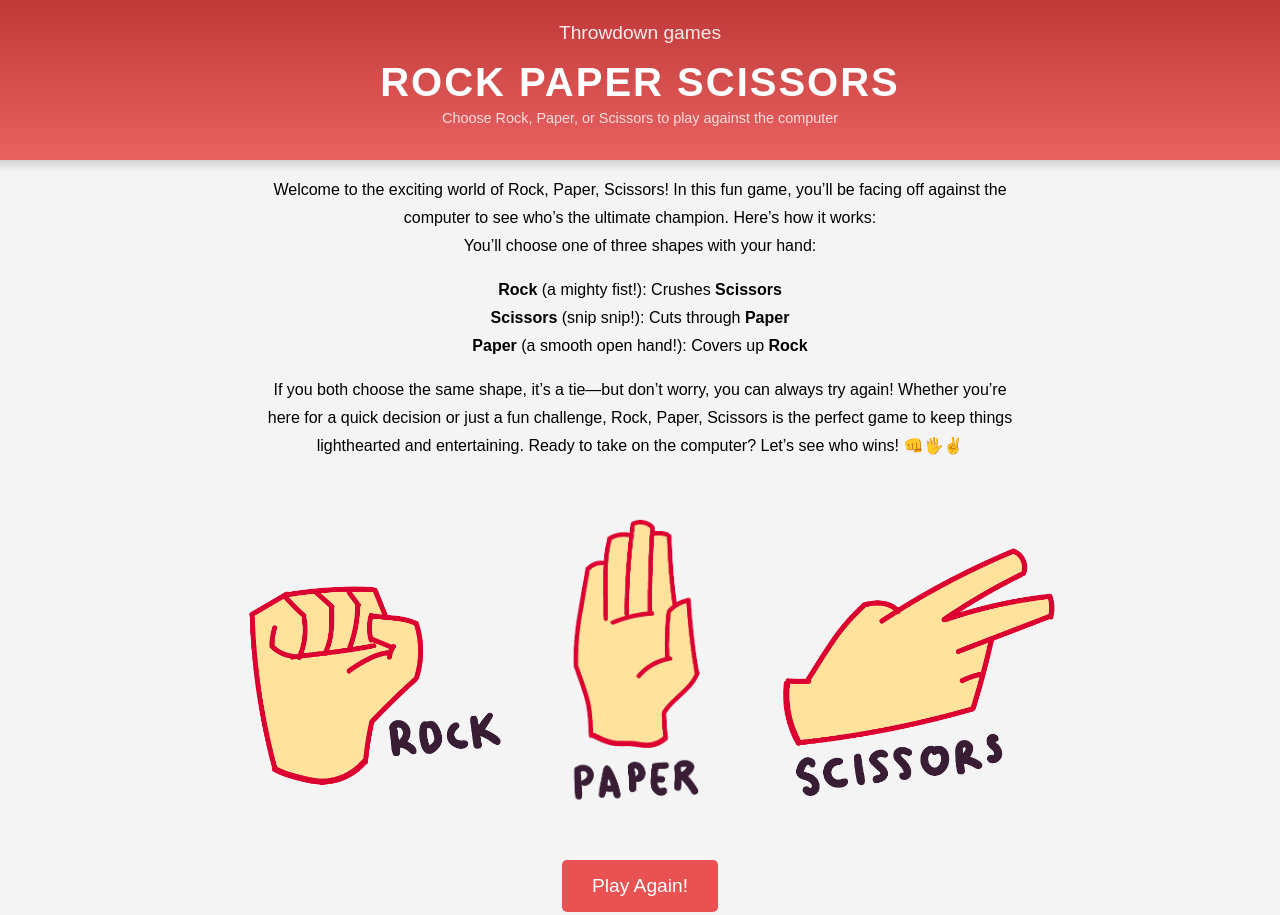
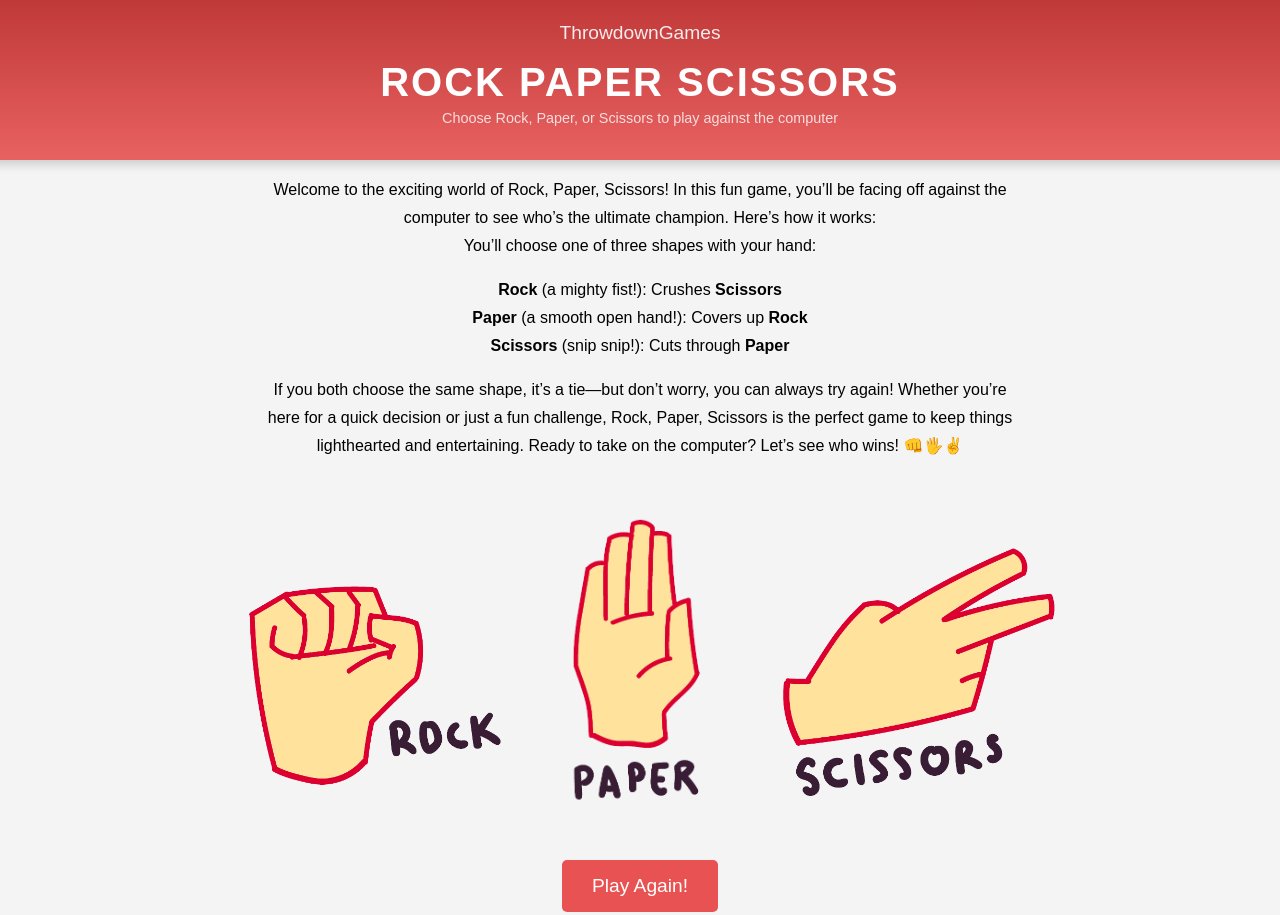
Before and after one commit to rivkaflig/rock_paper_scissor, a plain HTML site: page index.html in a window 1280 px wide. Shown: the top 915 px of the page. Drawn offline with Linux system fonts and the light colour scheme.

Commit message:
I'm being nitpicky now

```diff
--- a/index.html
+++ b/index.html
@@ -1,7 +1,7 @@
 <!DOCTYPE html>
 
 <head>
-    <title>Throwdown Games</title>
+    <title>ThrowdownGames</title>
     <link rel="icon" type="image/svg+xml" href="Images/dice.svg">
     <link rel="stylesheet" href="styles.css">
 
@@ -10,7 +10,7 @@
     <body>
 
         <header>
-            <h2>Throwdown games</h2>
+            <h2>ThrowdownGames</h2>
             <h1>Rock Paper Scissors</h1>
             <p>Choose Rock, Paper, or Scissors to play against the computer</p>
         </header>
@@ -23,8 +23,8 @@
                 You’ll choose one of three shapes with your hand:</p>
 
             <p><strong>Rock</strong> (a mighty fist!): Crushes <strong>Scissors</strong></br>
-                <strong>Scissors</strong> (snip snip!): Cuts through <strong>Paper</strong></br>
-                <strong>Paper</strong> (a smooth open hand!): Covers up <strong>Rock</strong></p>
+                <strong>Paper</strong> (a smooth open hand!): Covers up <strong>Rock</strong></br>
+                <strong>Scissors</strong> (snip snip!): Cuts through <strong>Paper</strong></p>
 
             <p>If you both choose the same shape, it’s a tie—but don’t worry, you can always try again!
 
```
